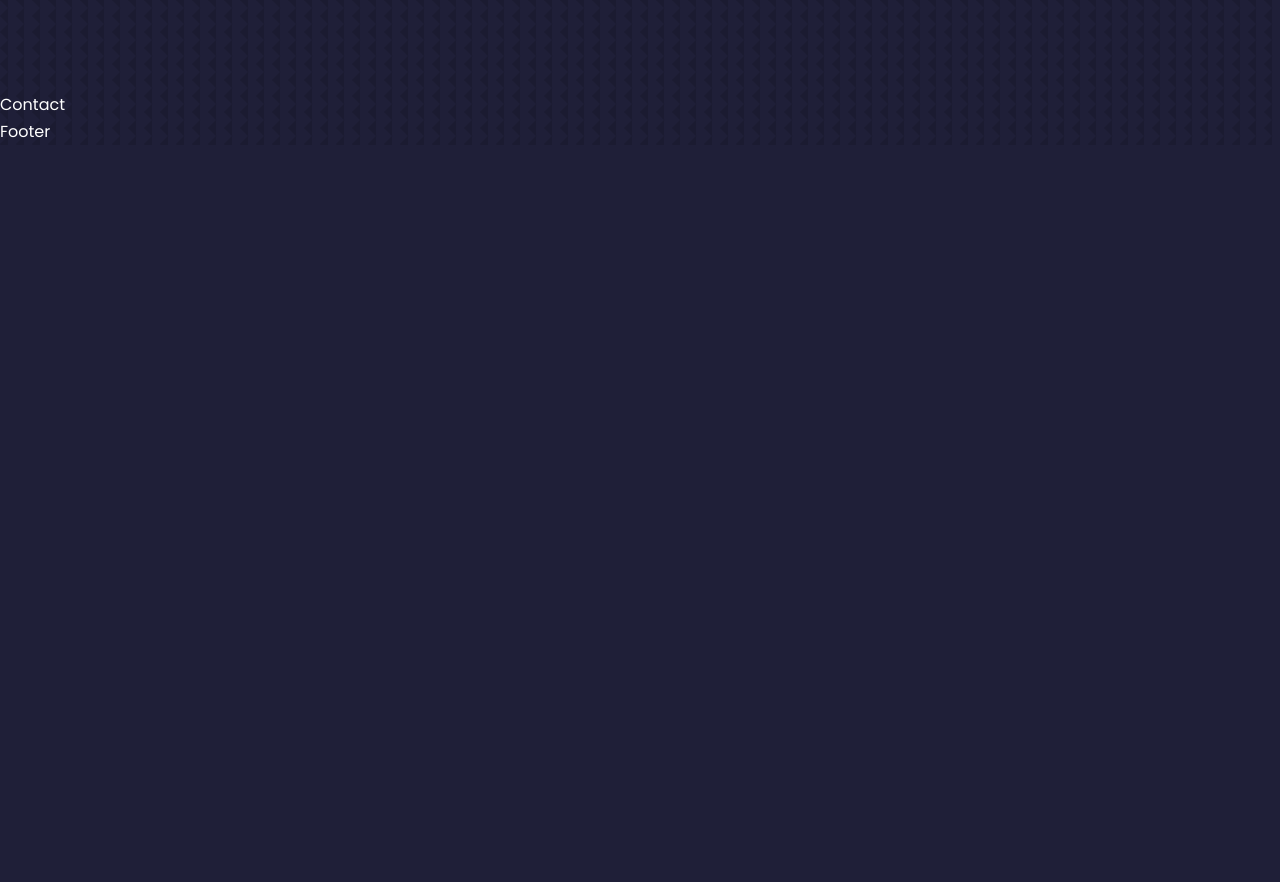
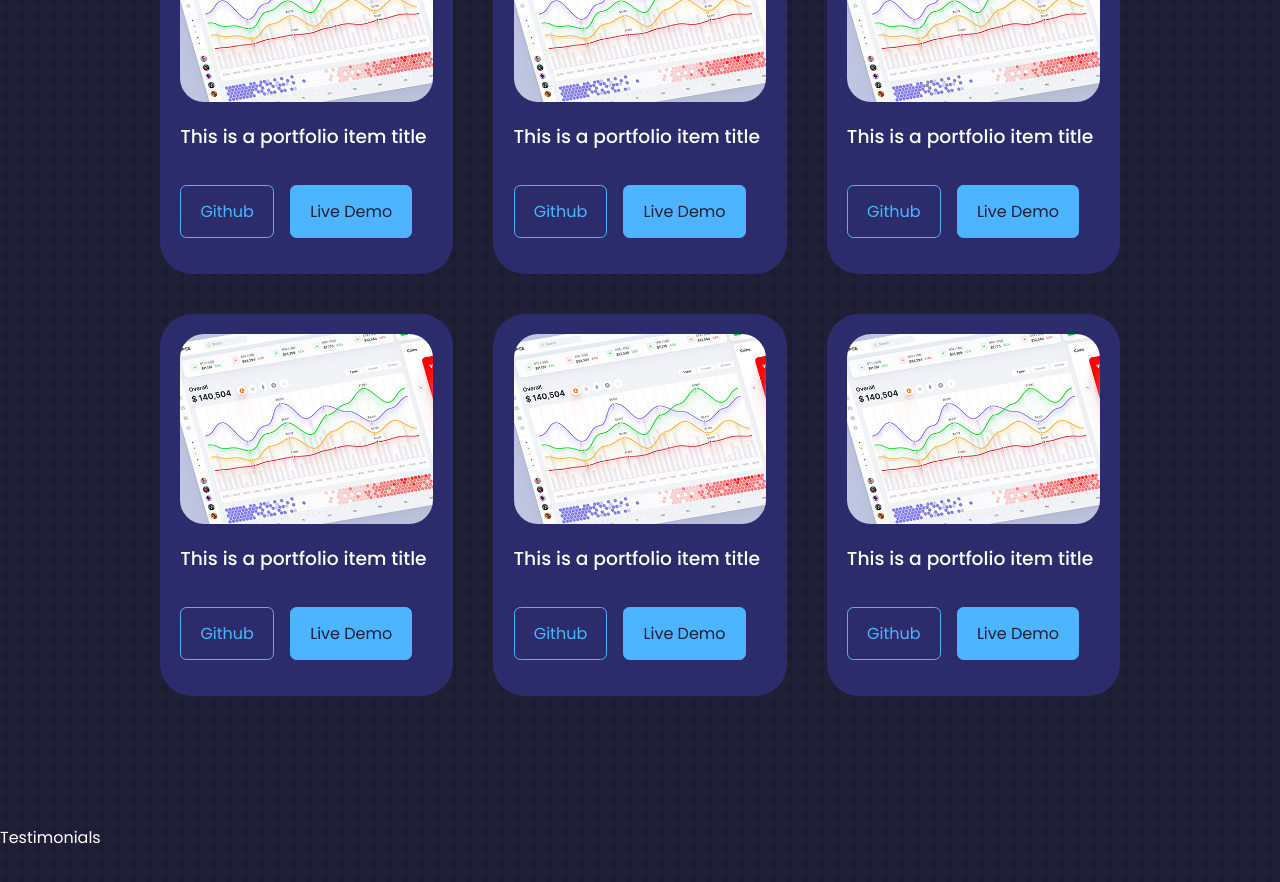
Before and after one commit to OkanAcioglu/portfolio, a React (Create React App) app: page / in a window 1280 px wide. Shown: the part 3240-4122 px from the top of the page. Before the commit the page ends 3385 px from the top, so only its background shows below. Built offline with nearby package versions, Linux system fonts and the light colour scheme.

Commit message:
finished-portfolio-component

```diff
--- a/src/components/portfolio/Portfolio.jsx
+++ b/src/components/portfolio/Portfolio.jsx
@@ -1,7 +1,119 @@
 import React from 'react'
 import './portfolio.css'
+import IMG1 from '../../assets/portfolio1.jpg'
+import IMG2 from '../../assets/portfolio2.jpg'
+import IMG3 from '../../assets/portfolio3.jpg'
+import IMG4 from '../../assets/portfolio4.jpg'
+import IMG5 from '../../assets/portfolio5.png'
+import IMG6 from '../../assets/portfolio6.jpg'
+
+//! Add projects and map through below data...
+// const data = [
+//   {
+//     id: 1,
+//     image: IMG1,
+//     title: 'placeholder',
+//     github: 'https://....',
+//     demo: 'https://.....',
+//   },
+//   {},
+//   {},
+// ]
+
 const Portfolio = () => {
-  return <section id='section'>Portfolio</section>
+  return (
+    <section id='portfolio'>
+      <h5>My Recent Work</h5>
+      <h2>Portfolio</h2>
+
+      <div className='container portfolio__container'>
+        <article className='portfolio__item'>
+          <div className='portfolio__item-image'>
+            <img src={IMG1} alt='project-name' />
+          </div>
+          <h3>This is a portfolio item title</h3>
+          <div className='portfolio__item-cta'>
+            <a href='#' className='btn' target='_blank'>
+              Github
+            </a>
+            <a href='#' className='btn btn-primary' target='_blank'>
+              Live Demo
+            </a>
+          </div>
+        </article>
+        <article className='portfolio__item'>
+          <div className='portfolio__item-image'>
+            <img src={IMG1} alt='project-name' />
+          </div>
+          <h3>This is a portfolio item title</h3>
+          <div className='portfolio__item-cta'>
+            <a href='#' className='btn' target='_blank'>
+              Github
+            </a>
+            <a href='#' className='btn btn-primary' target='_blank'>
+              Live Demo
+            </a>
+          </div>
+        </article>
+        <article className='portfolio__item'>
+          <div className='portfolio__item-image'>
+            <img src={IMG1} alt='project-name' />
+          </div>
+          <h3>This is a portfolio item title</h3>
+          <div className='portfolio__item-cta'>
+            <a href='#' className='btn' target='_blank'>
+              Github
+            </a>
+            <a href='#' className='btn btn-primary' target='_blank'>
+              Live Demo
+            </a>
+          </div>
+        </article>
+        <article className='portfolio__item'>
+          <div className='portfolio__item-image'>
+            <img src={IMG1} alt='project-name' />
+          </div>
+          <h3>This is a portfolio item title</h3>
+          <div className='portfolio__item-cta'>
+            <a href='#' className='btn' target='_blank'>
+              Github
+            </a>
+            <a href='#' className='btn btn-primary' target='_blank'>
+              Live Demo
+            </a>
+          </div>
+        </article>
+        <article className='portfolio__item'>
+          <div className='portfolio__item-image'>
+            <img src={IMG1} alt='project-name' />
+          </div>
+          <h3>This is a portfolio item title</h3>
+          <div className='portfolio__item-cta'>
+            <a href='#' className='btn' target='_blank'>
+              Github
+            </a>
+            <a href='#' className='btn btn-primary' target='_blank'>
+              Live Demo
+            </a>
+          </div>
+        </article>
+        <article className='portfolio__item'>
+          <div className='portfolio__item-image'>
+            <img src={IMG1} alt='project-name' />
+          </div>
+          <h3>This is a portfolio item title</h3>
+          <div className='portfolio__item-cta'>
+            <a href='#' className='btn' target='_blank'>
+              Github
+            </a>
+            <a href='#' className='btn btn-primary' target='_blank'>
+              Live Demo
+            </a>
+          </div>
+        </article>
+      </div>
+    </section>
+  )
 }
 
 export default Portfolio
--- a/src/components/portfolio/portfolio.css
+++ b/src/components/portfolio/portfolio.css
@@ -0,0 +1,49 @@
+.portfolio__container {
+  display: grid;
+  grid-template-columns: repeat(3, 1fr);
+  gap: 2.5rem;
+}
+
+.portfolio__item {
+  background: var(--color-bg-variant);
+  padding: 1.2rem;
+  border-radius: 2rem;
+  border: 1px solid transparent;
+  transition: var(--transition);
+}
+
+.portfolio__item:hover {
+  border-color: var(--color-primary-variant);
+  background: transparent;
+}
+
+.portfolio__item-image {
+  border-radius: 1.5rem;
+  overflow: hidden;
+}
+
+.portfolio__item h3 {
+  margin: 1.2rem 0 2rem;
+}
+
+.portfolio__item-cta {
+  display: flex;
+  gap: 1rem;
+  margin-bottom: 1rem;
+}
+
+/* Medium Devices */
+@media screen and (max-width: 1024px) {
+  .portfolio__container {
+    grid-template-columns: 1fr 1fr;
+    gap: 1.2rem;
+  }
+}
+
+/* Small Devices */
+@media screen and (max-width: 600px) {
+  .portfolio__container {
+    grid-template-columns: 1fr;
+    gap: 1rem;
+  }
+}
```
